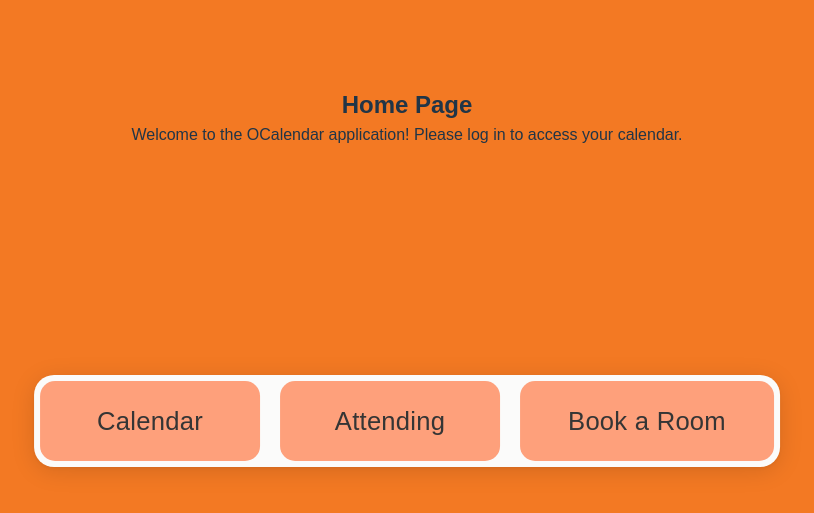
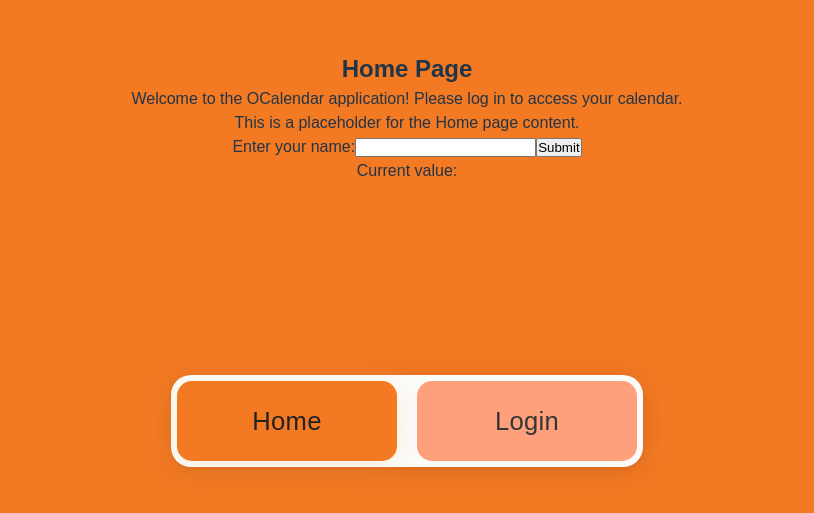
Before and after one commit to ItsADanny/HR.WebDev-CalendarApp, a React (Vite) app in the folder OCalendar/: page / in a window 1280 px wide. Shown: the part 283-796 px from the top of the page, without its empty margins (233-1047 px from the left). Built offline with nearby package versions, Linux system fonts and the light colour scheme.

Commit message:
hooks + w3s

```diff
--- a/OCalendar/src/App.tsx
+++ b/OCalendar/src/App.tsx
@@ -12,7 +12,7 @@ import UpdateRoom from './pages/UpdateRoom.tsx'
 
 
 function App() {
-  const isLoggedIn = true; // nog authentication logic hier
+  const isLoggedIn = false; // nog authentication logic hier
   return (
     <>
       <Routes>
--- a/OCalendar/src/pages/Home.tsx
+++ b/OCalendar/src/pages/Home.tsx
@@ -1,8 +1,108 @@
+// import { useState, useEffect} from 'react';
+
+// function Counter() {
+//   const [count, setCount] = useState(0);
+//   const [calculation, setCalculation] = useState(0);
+
+//   useEffect(() => {
+//     setCalculation(() => count * 3);
+//   }, [count]); // <- add the count variable here
+
+//   return (
+//     <>
+//       <p>Count: {count}</p>
+//       <button onClick={() => setCount((c) => c + 1)}>+</button>
+//       <p>Calculation: {calculation}</p>
+//     </>
+//   );
+// }
+
+// function Counter() {
+//     // If counter key exists return that, else init counter to zero
+//     const [counter, setCounter] = useState<number>(() => {
+//         const count = localStorage.getItem("counter");
+//         return count ? Number(count) : 0;
+//     });
+
+//     // Runs everytime counter changes
+//     useEffect(() => {
+//         localStorage.setItem('counter', counter.toString());
+//         console.log("Runs when the component mounts, and again for every counter update")
+//     }, [counter]);
+
+//     useEffect(() => {console.log("Runs when the component mounts")}, [])
+
+//     return (
+//         <div>
+//             <h1>Counter</h1>
+//             Counter: {counter}
+//             <input value="increment" type="button" onClick={ () => setCounter(counter + 1) }/>
+//             <input value="decrement" type="button" onClick={ () => setCounter(counter - 1) }/>
+//         </div>
+//     )
+// }
+
+// function Timer() {
+//   const [count, setCount] = useState(0);
+
+//   useEffect(() => {
+//     let timer = setTimeout(() => {
+//       setCount((count) => count + 1);
+//     }, 1000);
+//     return () => clearTimeout(timer);
+//   }, []);
+
+//   return <h1>I've rendered {count} times!</h1>;
+// }
+
+// function MyForm() {
+//   return (
+//     <form>
+//       <label>Enter your name:
+//         <input type="text" />
+//       </label>
+//     </form>
+//   )
+// }
+
+import { useState } from 'react';
+
+function MyForm() {
+  const [name, setName] = useState("");
+
+  function handleChange(e) {
+    setName(e.target.value);
+  }
+
+  function handleSubmit(e) {
+    e.preventDefault();
+    alert(`The name you entered was: ${name}`);
+  }
+
+  return (
+    <form onSubmit={handleSubmit}>
+      <label>Enter your name:
+        <input
+          type="text"
+          value={name}
+          onChange={handleChange}
+        />
+      </label>
+      <input type="submit" />
+      <p>Current value: {name}</p>
+    </form>
+  )
+}
+
 function Home() {
     return (
         <div>
             <h2>Home Page</h2>
             <p>Welcome to the OCalendar application! Please log in to access your calendar.</p>
+            <p>This is a placeholder for the Home page content.</p>
+            {/* <Counter />
+            <Timer /> */}
+            <MyForm />
         </div>
     )
 }
```
Also changed, not shown: 4 other files (tests, documents, lock files or other folders).
